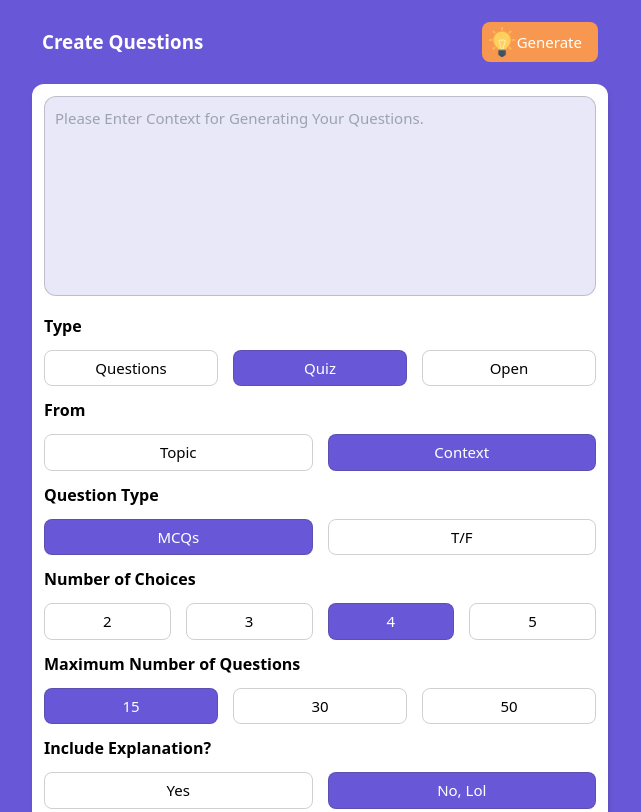
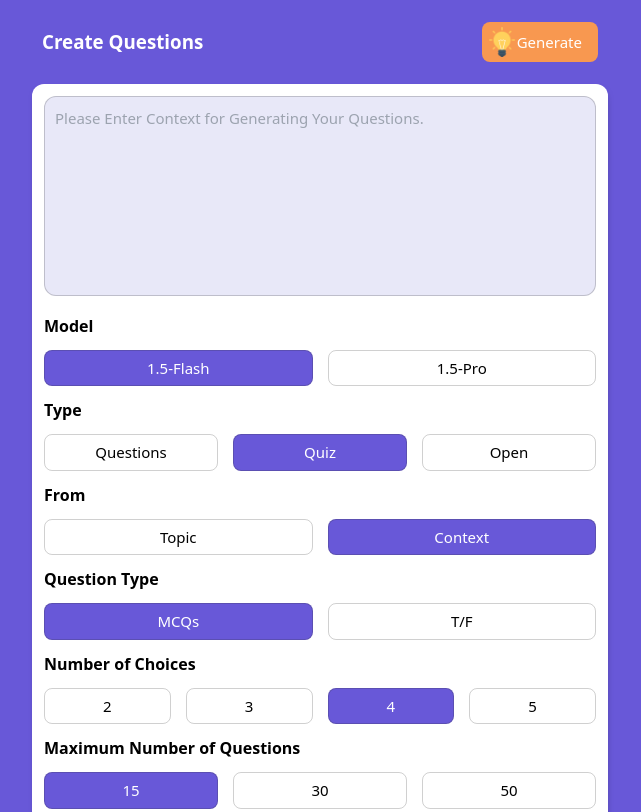
Before and after one commit to dcodeprodigy/ai-quiz, a website: page mcq_generation/index.html in a window 1280 px wide. Shown: the top 812 px of the page, without its empty margins (320-961 px from the left). Drawn offline with nearby package versions, Linux system fonts and the light colour scheme.

Commit message:
added option to select model

```diff
--- a/mcq_generation/index.html
+++ b/mcq_generation/index.html
@@ -92,6 +92,19 @@
                         </div>
                       </div> -->
 
+                <div class="chooseQuestForm">
+                    <h3 class="font-bold text-lg">Model</h3>
+                    <div class="btnContainer flex justify-between">
+
+                        <input type="radio" class="btnSelected btnNull" name="model" value="gemini-1.5-flash" id="gemini-flash" onchange="showSelections(this)" checked>
+                        <label for="questions">1.5-Flash</label>
+
+                        <input type="radio" class="btnSelected btnNull" name="model" value="gemini-1.5-pro" id="gemini-pro"  onchange="showSelections(this)">
+                        <label for="quiz" class="">1.5-Pro</label>
+
+                    </div>
+
+    </div>
 
                 <div class="chooseQuestForm">
                     <h3 class="font-bold text-lg">Type</h3>
```
